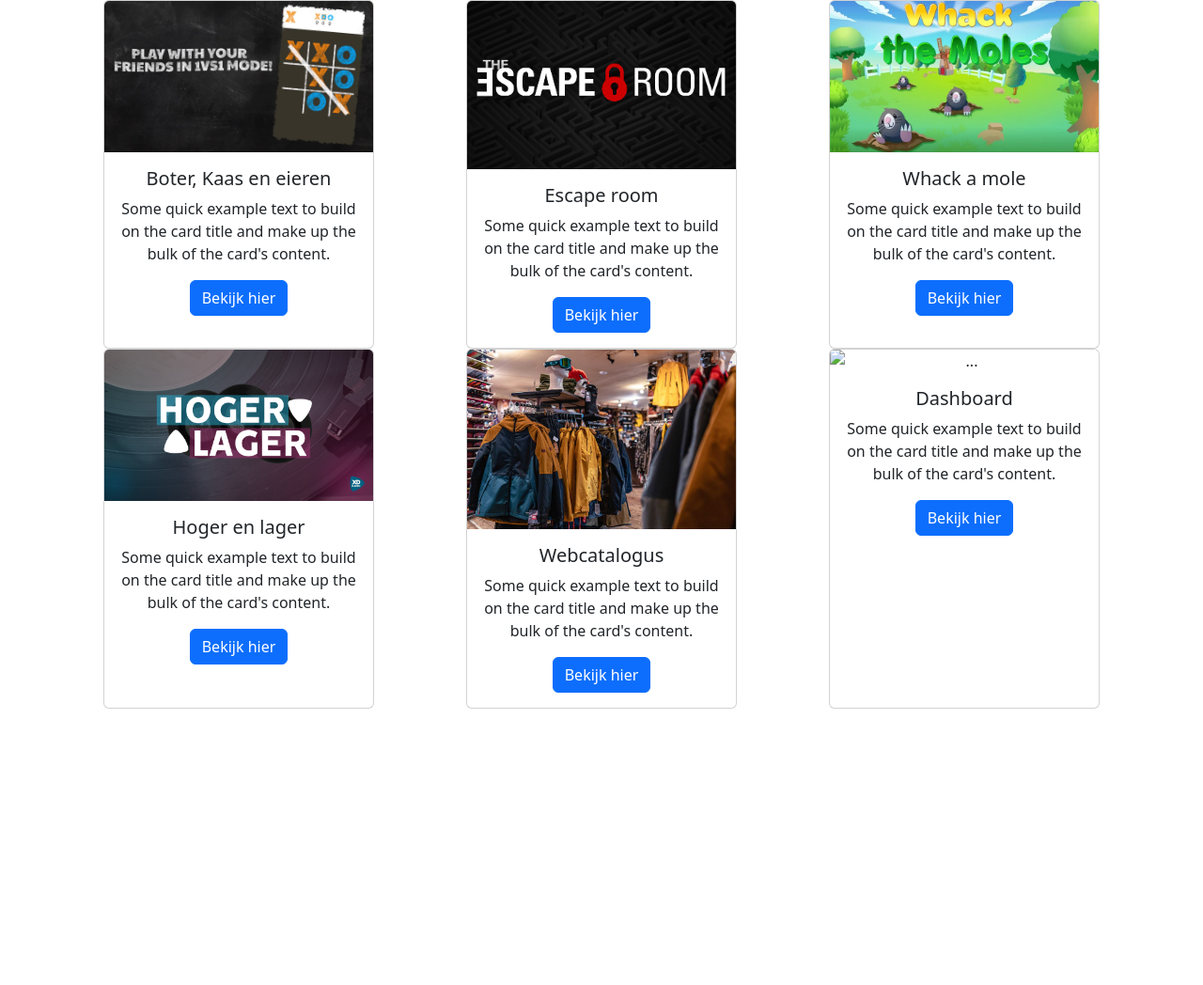
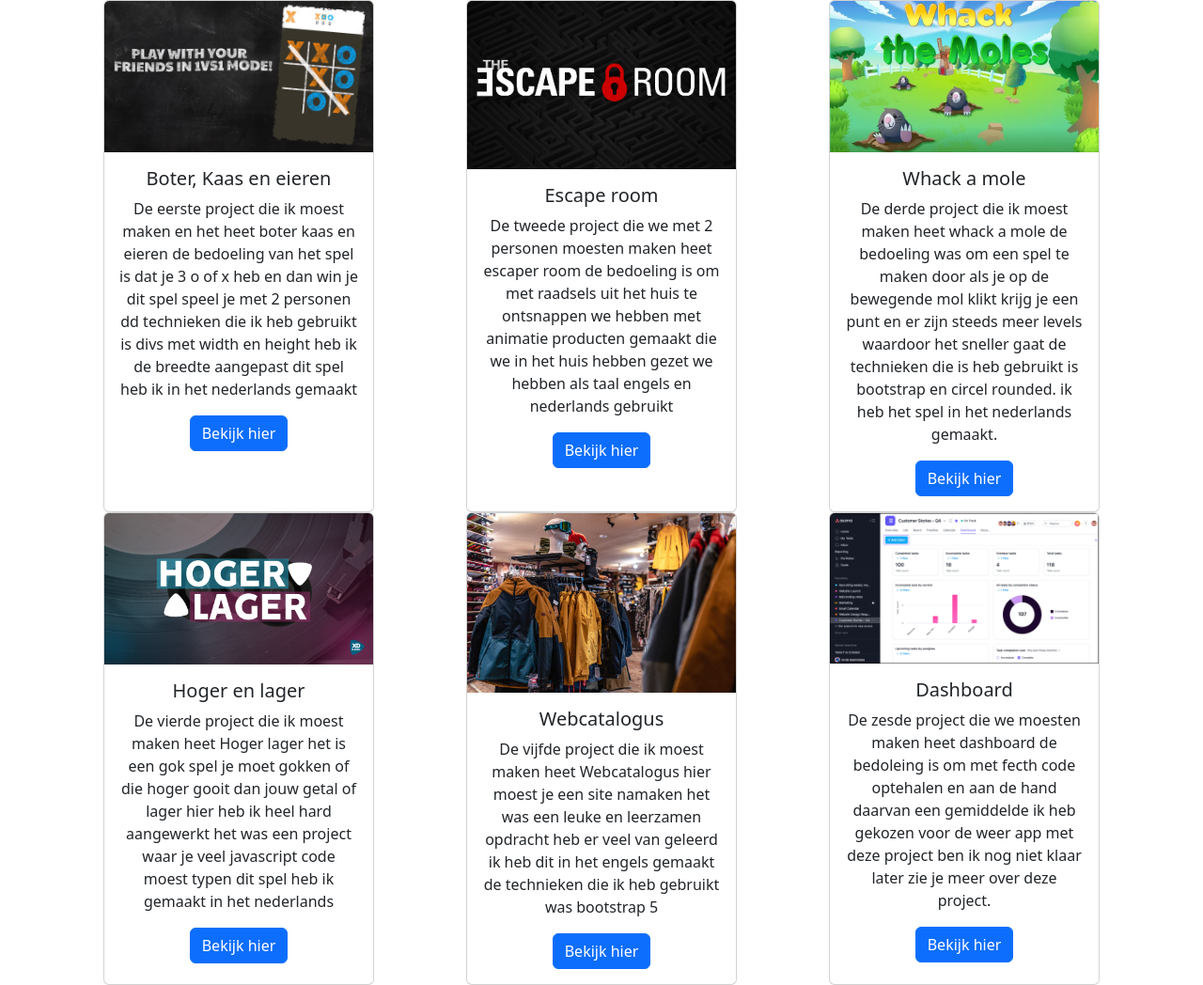
Before and after one commit to ArdaSaglam25/ArdaSaglam25.github.io, a plain HTML site: page projecten.html in a window 1280 px wide. Shown: the whole page at 94% size. Before the commit the page ends 800 px from the top, so only its background shows below. Drawn offline with nearby package versions, Linux system fonts and the light colour scheme.

Commit message:
klaar projecten pagina heb tekst gezet en afbeelding toegevoegd

```diff
--- a/projecten.html
+++ b/projecten.html
@@ -21,9 +21,12 @@
                     <img src="/img/1.jpg" class="card-img-top" alt="...">
                     <div class="card-body">
                         <h5 class="card-title">Boter, Kaas en eieren</h5>
-                        <p class="card-text">Some quick example text to build on the card title and make up the bulk of
-                            the card's
-                            content.</p>
+                        <p class="card-text">
+                            De eerste project die ik moest maken en het heet boter kaas en eieren de bedoeling
+                            van het spel is dat je 3 o of x heb en dan win je dit spel speel je met 2 personen
+                            dd technieken die ik heb gebruikt is divs met width en height heb ik de breedte aangepast
+                            dit spel heb ik in het nederlands gemaakt
+                        </p>
                         <a href="https://ardasaglam25.github.io/BKE/" class="btn btn-primary">Bekijk hier</a>
                     </div>
                 </div>
@@ -32,9 +35,11 @@
                     <img src="/img/2.jpg" class="card-img-top" alt="...">
                     <div class="card-body">
                         <h5 class="card-title">Escape room</h5>
-                        <p class="card-text">Some quick example text to build on the card title and make up the bulk of
-                            the card's
-                            content.</p>
+                        <p class="card-text">
+                            De tweede project die we met 2 personen moesten maken heet escaper room de bedoeling
+                            is om met raadsels uit het huis te ontsnappen we hebben met animatie producten gemaakt die we
+                            in het huis hebben gezet we hebben als taal engels en nederlands gebruikt
+                        </p>
                         <a href="#" class="btn btn-primary">Bekijk hier</a>
                     </div>
                 </div>
@@ -43,9 +48,12 @@
                     <img src="/img/spel5.jpg" class="card-img-top" alt="...">
                     <div class="card-body">
                         <h5 class="card-title">Whack a mole</h5>
-                        <p class="card-text">Some quick example text to build on the card title and make up the bulk of
-                            the card's
-                            content.</p>
+                        <p class="card-text">
+                            De derde project die ik moest maken heet whack a mole de bedoeling was om een spel te maken
+                            door als je op de bewegende mol klikt krijg je een punt en er zijn steeds meer levels waardoor
+                            het sneller gaat de technieken die is heb gebruikt is bootstrap en circel rounded. ik heb het spel
+                            in het nederlands gemaakt.
+                        </p>
                         <a href="https://ardasaglam25.github.io/whackamole/" class="btn btn-primary">Bekijk hier</a>
                     </div>
                 </div>
@@ -60,9 +68,12 @@
                     <img src="/img/4.jpg" class="card-img-top" alt="...">
                     <div class="card-body">
                         <h5 class="card-title">Hoger en lager</h5>
-                        <p class="card-text">Some quick example text to build on the card title and make up the bulk of
-                            the card's
-                            content.</p>
+                        <p class="card-text">
+                            De vierde project die ik moest maken heet Hoger lager het is een gok spel
+                            je moet gokken of die  hoger gooit dan jouw
+                            getal of lager hier heb ik heel hard aangewerkt  het was een project
+                            waar je veel javascript code moest typen dit spel heb ik gemaakt in het nederlands
+                        </p>
                         <a href="#" class="btn btn-primary">Bekijk hier</a>
                     </div>
                 </div>
@@ -71,21 +82,25 @@
                     <img src="/img/6.jpg" class="card-img-top" alt="...">
                     <div class="card-body">
                         <h5 class="card-title">Webcatalogus</h5>
-                        <p class="card-text">Some quick example text to build on the card title and make up the bulk of
-                            the card's
-                            content.</p>
+                        <p class="card-text">
+                            De vijfde project die ik moest maken heet Webcatalogus hier moest je een site namaken
+                            het was een leuke en leerzamen opdracht heb er veel van geleerd ik heb dit in het engels gemaakt
+                            de technieken die ik heb gebruikt was bootstrap 5
+                        </p>
                         <a href=".." class="btn btn-primary">Bekijk hier</a>
                     </div>
                 </div>
 
 
                 <div class="card" style="width: 18rem;">
-                    <img src="....." class="card-img-top" alt="...">
+                    <img src="/img/dash.png" class="card-img-top" alt="...">
                     <div class="card-body">
                         <h5 class="card-title">Dashboard</h5>
-                        <p class="card-text">Some quick example text to build on the card title and make up the bulk of
-                            the card's
-                            content.</p>
+                        <p class="card-text">
+                            De zesde project die we moesten maken heet dashboard de bedoleing is om met fecth code optehalen
+                            en aan de hand daarvan een gemiddelde ik heb gekozen voor de weer app met deze project ben
+                            ik nog niet klaar later zie je meer over deze project.
+                        </p>
                         <a href="#" class="btn btn-primary">Bekijk hier</a>
                     </div>
                 </div>
```
Also changed, not shown: img/dash.png (added).
